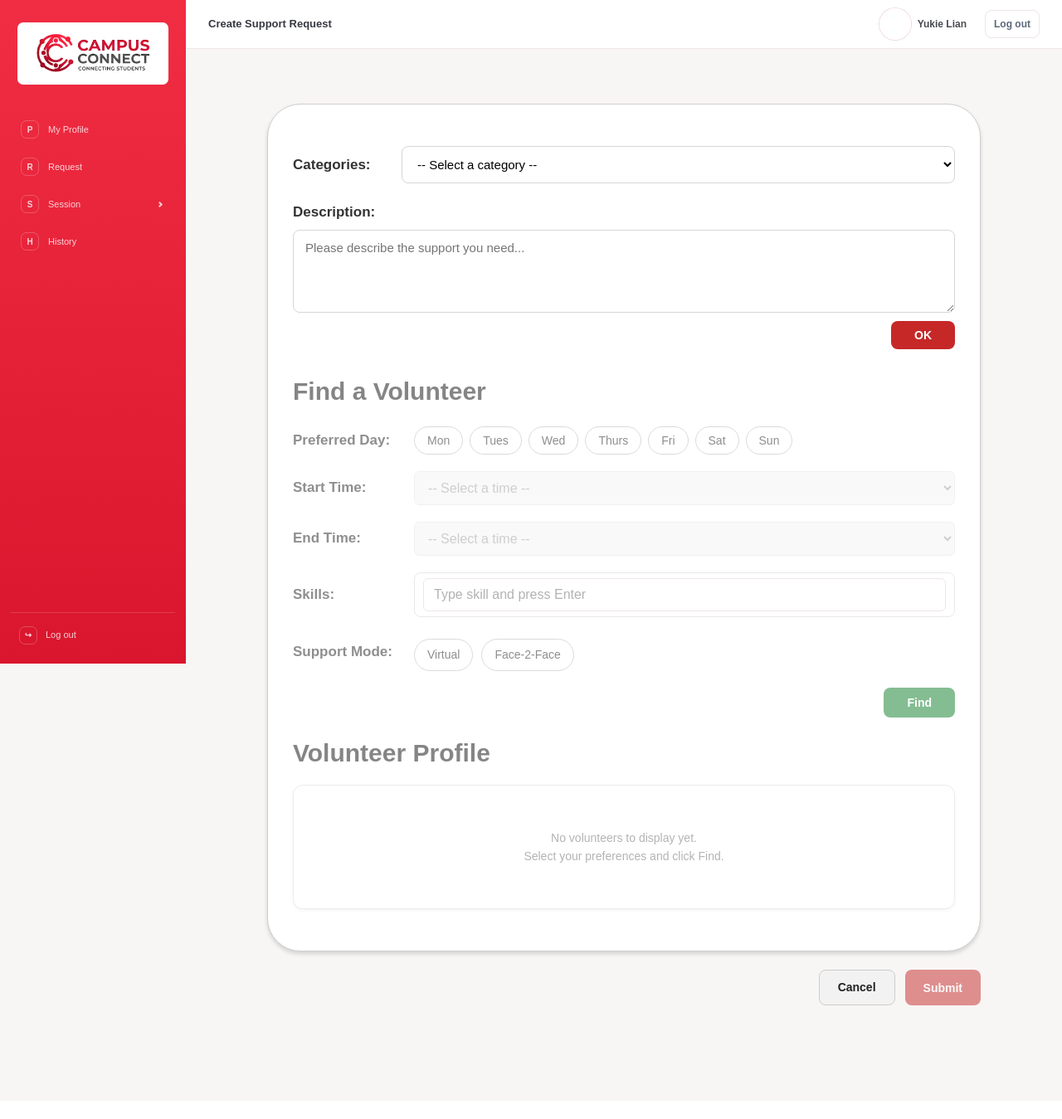
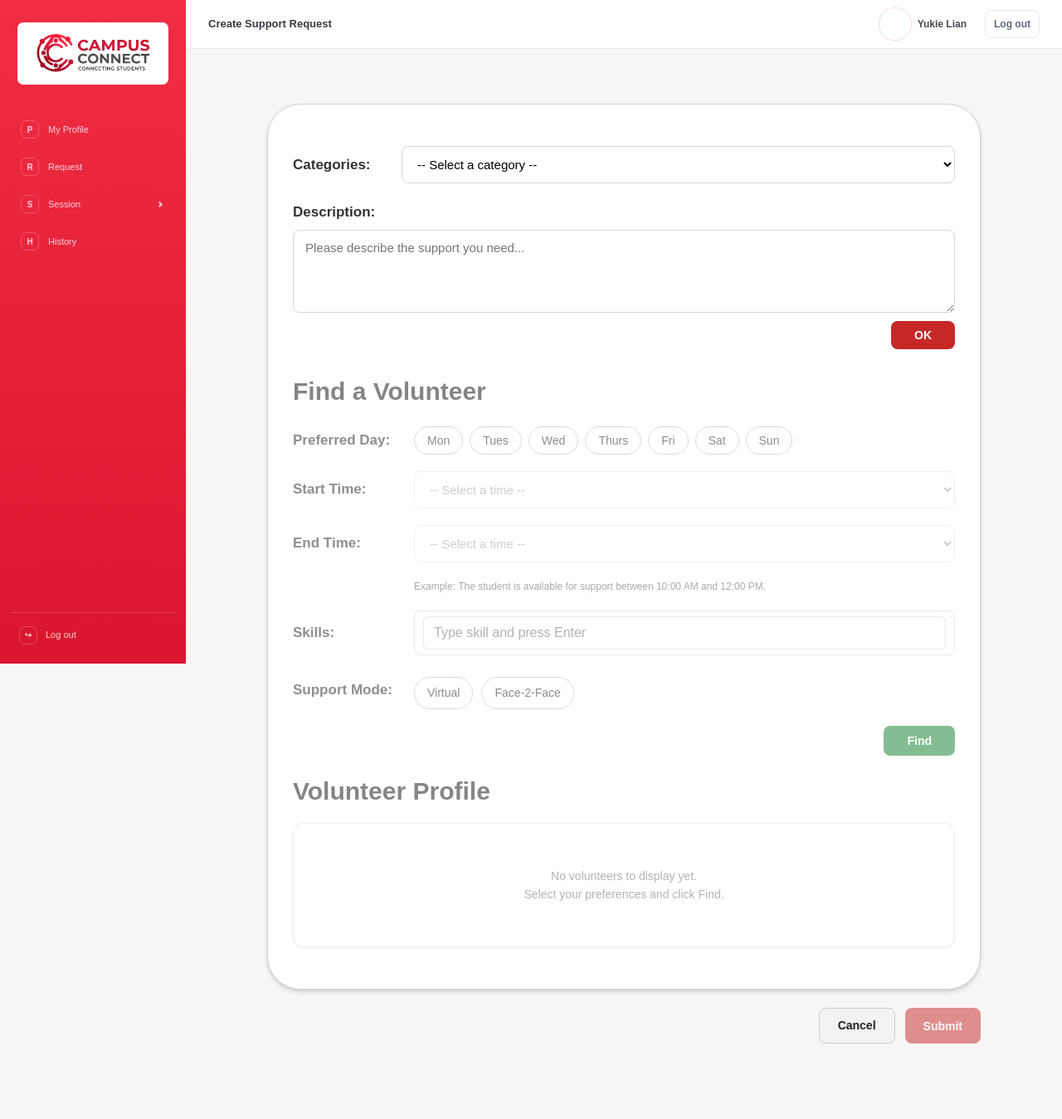
Before and after one commit to huanqi002/CampusConnect, a PHP site: page /backend/request_management/request_create.php in a window 1280 px wide. Shown: the top 1349 px of the page at 83% size. Before the commit the page ends 1212 px from the top, so only its background shows below. Run offline with PHP 8.4, Linux system fonts and the light colour scheme; a user stored in the database is signed in; data comes from the database, SQL or seed files in the repository; some libraries are stand-ins or nearby versions.

Commit message:
Resolving merge conflicts

```diff
--- a/backend/request_management/request_create.php
+++ b/backend/request_management/request_create.php
@@ -34,7 +34,7 @@ if ($_SERVER['REQUEST_METHOD'] === 'POST') {
         ");
         $notifStmt->execute([$userId, "Your {$category} request has been sent to volunteers. Response deadline timer has started."]);
 
-        header('Location: request.php');
+        header('Location: request.php?done=request_created');
         exit;
     }
 }
@@ -130,6 +130,23 @@ include __DIR__ . '/../general/header.php';
         outline: none;
         border-color: #c62828;
         box-shadow: 0 0 0 3px rgba(198, 40, 40, 0.1);
+    }
+
+    .time-select {
+        width: 100%;
+        padding: 12px 14px;
+        border: 1px solid #d6d6d6;
+        border-radius: 8px;
+        font-size: 15px;
+        font-family: inherit;
+        background: #ffffff;
+        box-sizing: border-box;
+    }
+
+    .time-note {
+        margin: 4px 0 20px 146px;
+        font-size: 12px;
+        color: #666666;
     }
 
     /* OK button and validation message */
@@ -499,34 +516,41 @@ include __DIR__ . '/../general/header.php';
 
                 <input type="hidden" name="preferred_day" id="preferred_day" value="">
 
-                <!-- Preferred Time: start and end -->
                 <?php
-                $hourOptions = '';
-                for ($h = 0; $h < 24; $h++) {
-                    $hour = $h % 12 ?: 12;
-                    $hourOptions .= '<option value="' . sprintf('%02d:00', $h) . '">' . sprintf('%02d:00 %s', $hour, $h >= 12 ? 'PM' : 'AM') . '</option>';
+                $timeOptions = '';
+                for ($hour = 0; $hour < 24; $hour++) {
+                    foreach ([0, 30] as $minute) {
+                        $value = sprintf('%02d:%02d', $hour, $minute);
+                        $display = sprintf('%d%02dam', ($hour % 12 === 0 ? 12 : $hour % 12), $minute);
+                        if ($hour >= 12) {
+                            $display = sprintf('%d%02dpm', ($hour % 12 === 0 ? 12 : $hour % 12), $minute);
+                        }
+                        $timeOptions .= '<option value="' . htmlspecialchars($value, ENT_QUOTES, 'UTF-8') . '">' . htmlspecialchars($display, ENT_QUOTES, 'UTF-8') . '</option>';
+                    }
                 }
                 ?>
                 <div class="preference-row">
                     <label for="start_time">Start Time:</label>
-
                     <div class="preference-control">
                         <select name="start_time" id="start_time" class="time-select" required>
                             <option value="">-- Select a time --</option>
-                            <?= $hourOptions ?>
+                            <?= $timeOptions ?>
                         </select>
                     </div>
                 </div>
 
                 <div class="preference-row">
                     <label for="end_time">End Time:</label>
-
                     <div class="preference-control">
                         <select name="end_time" id="end_time" class="time-select" required>
                             <option value="">-- Select a time --</option>
-                            <?= $hourOptions ?>
+                            <?= $timeOptions ?>
                         </select>
                     </div>
+                </div>
+
+                <div class="time-note">
+                    Example: The student is available for support between 10:00 AM and 12:00 PM.
                 </div>
 
                             <!-- Skills Tag Input -->
--- a/backend/request_management/request_review.php
+++ b/backend/request_management/request_review.php
@@ -147,7 +147,6 @@ include __DIR__ . '/../general/header.php';
         border-radius: 12px;
         border: 1px solid #e0e0e0;
     }
-
 </style>
 
 <div class="create-page">
@@ -175,7 +174,9 @@ include __DIR__ . '/../general/header.php';
 
         <div class="preference-row">
             <label>Preferred Time:</label>
-            <div class="preference-control"><?= htmlspecialchars(date('g:i A', strtotime($request['start_time'])) . ' - ' . date('g:i A', strtotime($request['end_time']))) ?></div>
+            <div class="preference-control">
+                <?= htmlspecialchars(date('g:i A', strtotime($request['start_time'])) . ' - ' . date('g:i A', strtotime($request['end_time']))) ?>
+            </div>
         </div>
 
         <div class="preference-row">
```
Also changed, not shown: backend/general/navigation.php (+5 -3 lines), backend/request_management/functions.php (+6 -5 lines), backend/request_management/search_volunteer.php (+41 -3 lines), backend/request_management/upcoming_request.php (line endings or trailing spaces). Lines whose indentation alone changed are shown as unchanged.
